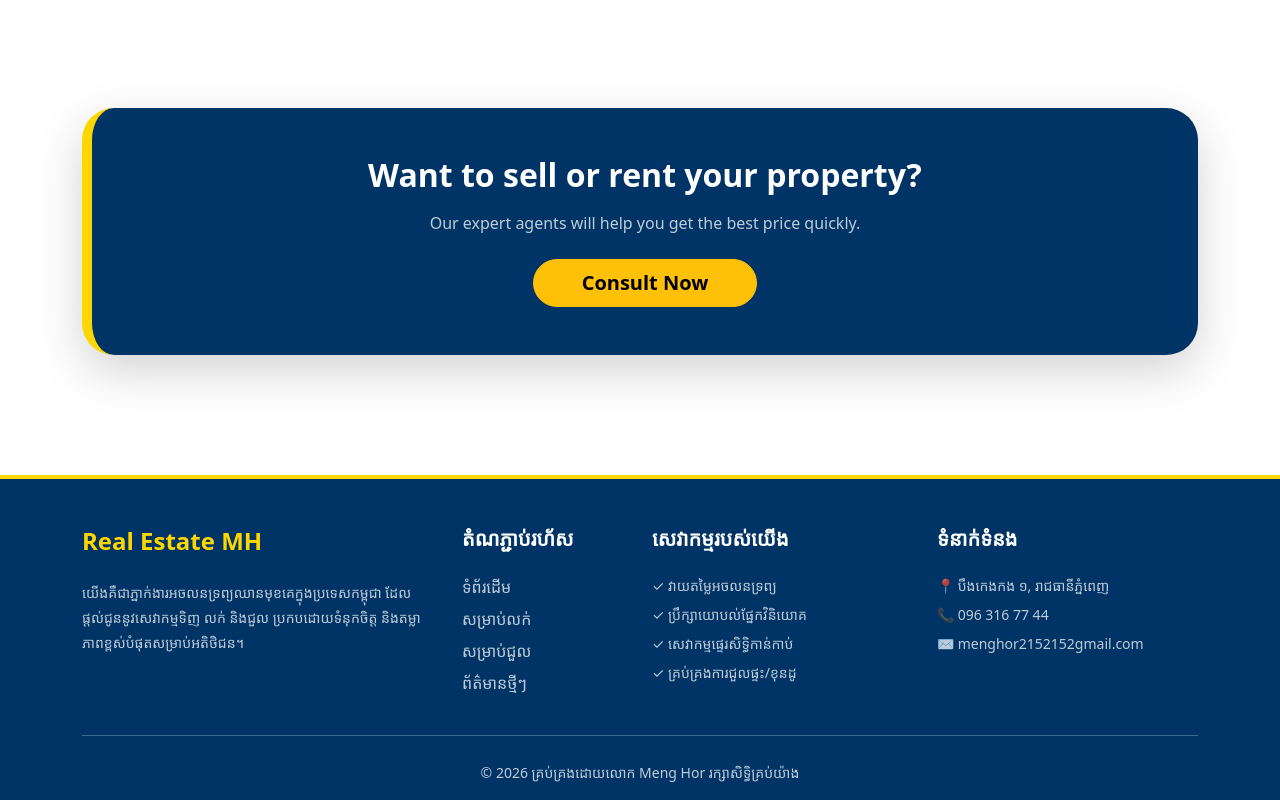
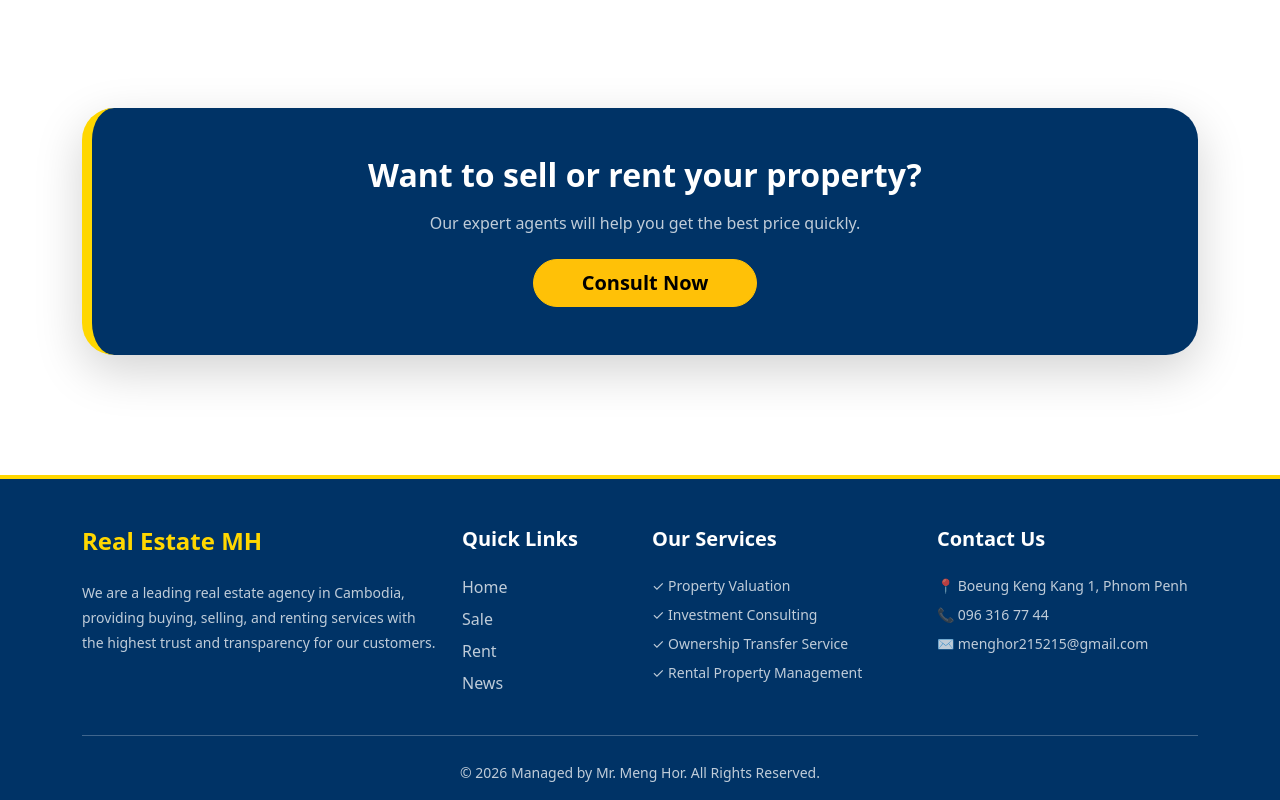
Before and after one commit to MengHor77/frontend-realestate, a React (Create React App) app: page / in a window 1280 px wide. Shown: the part 2055-2855 px from the top of the page. Built offline with nearby package versions, Linux system fonts and the light colour scheme.

Commit message:
translate

```diff
--- a/src/Language.js
+++ b/src/Language.js
@@ -46,6 +46,17 @@ const resources = {
       "cta_subtitle": "Our expert agents will help you get the best price quickly.",
       "consult_now": "Consult Now",
       "default_service_desc": "Explore many great options available.",
+      "footer_about": "We are a leading real estate agency in Cambodia, providing buying, selling, and renting services with the highest trust and transparency for our customers.",
+      "quick_links": "Quick Links",
+      "our_services_footer": "Our Services",
+      "service_1": "Property Valuation",
+      "service_2": "Investment Consulting",
+      "service_3": "Ownership Transfer Service",
+      "service_4": "Rental Property Management",
+      "contact_us_footer": "Contact Us",
+      "address": "Boeung Keng Kang 1, Phnom Penh",
+      "copyright": "© 2026 Managed by Mr. Meng Hor. All Rights Reserved.",
+
     }
   },
   kh: {
@@ -91,6 +102,17 @@ const resources = {
       "cta_subtitle": "ភ្នាក់ងារជំនាញរបស់យើងនឹងជួយអ្នកឱ្យទទួលបានតម្លៃខ្ពស់ និងលឿនបំផុត។",
       "consult_now": "ប្រឹក្សាយោបល់ឥឡូវនេះ",
       "default_service_desc": "ស្វែងរកជម្រើសល្អៗជាច្រើនកន្លែង",
+      "footer_about": "យើងគឺជាភ្នាក់ងារអចលនទ្រព្យឈានមុខគេក្នុងប្រទេសកម្ពុជា ដែលផ្តល់ជូននូវសេវាកម្មទិញ លក់ និងជួល ប្រកបដោយទំនុកចិត្ត និងតម្លាភាពខ្ពស់បំផុតសម្រាប់អតិថិជន។",
+      "quick_links": "តំណភ្ជាប់រហ័ស",
+      "our_services_footer": "សេវាកម្មរបស់យើង",
+      "service_1": "វាយតម្លៃអចលនទ្រព្យ",
+      "service_2": "ប្រឹក្សាយោបល់ផ្នែកវិនិយោគ",
+      "service_3": "សេវាកម្មផ្ទេរសិទ្ធិកាន់កាប់",
+      "service_4": "គ្រប់គ្រងការជួលផ្ទះ/ខុនដូ",
+      "contact_us_footer": "ទំនាក់ទំនង",
+      "address": "បឹងកេងកង ១, រាជធានីភ្នំពេញ",
+      "copyright": "© 2026 គ្រប់គ្រងដោយលោក Meng Hor រក្សាសិទ្ធិគ្រប់យ៉ាង",
+
     }
   }
 };
--- a/src/components/Footer.js
+++ b/src/components/Footer.js
@@ -1,7 +1,10 @@
 import React from 'react';
 import { Link } from 'react-router-dom';
+import { useTranslation } from 'react-i18next'; // ១. ថែមនេះ
 
 function Footer() {
+    const { t } = useTranslation(); // ២. ហៅ Hook
+
     return (
         <footer className="text-white pt-5 pb-3 border-top" style={{ backgroundColor: 'var(--primary-dark)', borderTop: '4px solid var(--gold-color) !important' }}>
             <div className="container">
@@ -10,7 +13,7 @@ function Footer() {
                     <div className="col-lg-4 col-md-6">
                         <h4 className="fw-bold mb-4" style={{ color: 'var(--gold-color)' }}>Real Estate MH</h4>
                         <p className="opacity-75" style={{ fontSize: '14px', lineHeight: '1.8' }}>
-                            យើងគឺជាភ្នាក់ងារអចលនទ្រព្យឈានមុខគេក្នុងប្រទេសកម្ពុជា ដែលផ្តល់ជូននូវសេវាកម្មទិញ លក់ និងជួល ប្រកបដោយទំនុកចិត្ត និងតម្លាភាពខ្ពស់បំផុតសម្រាប់អតិថិជន។
+                            {t('footer_about')}
                         </p>
                         <div className="d-flex gap-3 mt-4">
                             <a href="#" className="text-white fs-5"><i className="bi bi-facebook"></i></a>
@@ -21,32 +24,32 @@ function Footer() {
 
                     {/* ផ្នែកទី ២: តំណភ្ជាប់រហ័ស */}
                     <div className="col-lg-2 col-md-6">
-                        <h5 className="fw-bold mb-4">តំណភ្ជាប់រហ័ស</h5>
+                        <h5 className="fw-bold mb-4">{t('quick_links')}</h5>
                         <ul className="list-unstyled">
-                            <li className="mb-2"><Link to="/" className="text-white text-decoration-none opacity-75">ទំព័រដើម</Link></li>
-                            <li className="mb-2"><Link to="/sale" className="text-white text-decoration-none opacity-75">សម្រាប់លក់</Link></li>
-                            <li className="mb-2"><Link to="/rent" className="text-white text-decoration-none opacity-75">សម្រាប់ជួល</Link></li>
-                            <li className="mb-2"><Link to="/news" className="text-white text-decoration-none opacity-75">ព័ត៌មានថ្មីៗ</Link></li>
+                            <li className="mb-2"><Link to="/" className="text-white text-decoration-none opacity-75">{t('home')}</Link></li>
+                            <li className="mb-2"><Link to="/sale" className="text-white text-decoration-none opacity-75">{t('sale')}</Link></li>
+                            <li className="mb-2"><Link to="/rent" className="text-white text-decoration-none opacity-75">{t('rent')}</Link></li>
+                            <li className="mb-2"><Link to="/news" className="text-white text-decoration-none opacity-75">{t('news')}</Link></li>
                         </ul>
                     </div>
 
                     {/* ផ្នែកទី ៣: សេវាកម្ម */}
                     <div className="col-lg-3 col-md-6">
-                        <h5 className="fw-bold mb-4">សេវាកម្មរបស់យើង</h5>
+                        <h5 className="fw-bold mb-4">{t('our_services_footer')}</h5>
                         <ul className="list-unstyled opacity-75" style={{ fontSize: '14px' }}>
-                            <li className="mb-2">✓ វាយតម្លៃអចលនទ្រព្យ</li>
-                            <li className="mb-2">✓ ប្រឹក្សាយោបល់ផ្នែកវិនិយោគ</li>
-                            <li className="mb-2">✓ សេវាកម្មផ្ទេរសិទ្ធិកាន់កាប់</li>
-                            <li className="mb-2">✓ គ្រប់គ្រងការជួលផ្ទះ/ខុនដូ</li>
+                            <li className="mb-2">✓ {t('service_1')}</li>
+                            <li className="mb-2">✓ {t('service_2')}</li>
+                            <li className="mb-2">✓ {t('service_3')}</li>
+                            <li className="mb-2">✓ {t('service_4')}</li>
                         </ul>
                     </div>
 
                     {/* ផ្នែកទី ៤: ទំនាក់ទំនង */}
                     <div className="col-lg-3 col-md-6">
-                        <h5 className="fw-bold mb-4">ទំនាក់ទំនង</h5>
-                        <p className="opacity-75 small mb-2">📍 បឹងកេងកង ១, រាជធានីភ្នំពេញ</p>
+                        <h5 className="fw-bold mb-4">{t('contact_us_footer')}</h5>
+                        <p className="opacity-75 small mb-2">📍 {t('address')}</p>
                         <p className="opacity-75 small mb-2">📞 096 316 77 44</p>
-                        <p className="opacity-75 small mb-0">✉️ menghor2152152gmail.com</p>
+                        <p className="opacity-75 small mb-0">✉️ menghor215215@gmail.com</p>
                     </div>
                 </div>
 
@@ -54,7 +57,7 @@ function Footer() {
 
                 {/* ផ្នែករក្សាសិទ្ធិ */}
                 <div className="text-center opacity-75">
-                    <small>© 2026 គ្រប់គ្រងដោយលោក Meng Hor រក្សាសិទ្ធិគ្រប់យ៉ាង</small>
+                    <small>{t('copyright')}</small>
                 </div>
             </div>
         </footer>
```
